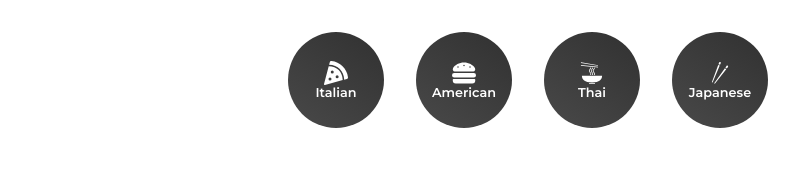
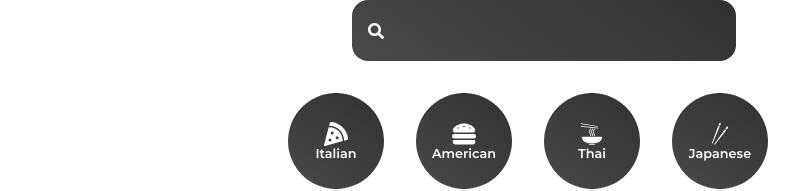
Before and after one commit to nsstarr/React-Recipe-App, a React (Create React App) app: page / in a window 1280 px wide. Shown: the top 191 px of the page, without its empty margins (96-895 px from the left). Built offline with nearby package versions, Linux system fonts and the light colour scheme; no server answers.

Commit message:
implement search functionality so that recipes can be found by word in the search bar

```diff
--- a/src/App.js
+++ b/src/App.js
@@ -1,11 +1,13 @@
 import Pages from "./pages/Pages.jsx";
 import Category from "./components/Category.jsx";
 import { BrowserRouter } from "react-router-dom";
+import Search from "./components/Search.jsx";
 
 function App() {
   return (
     <div className="App">
       <BrowserRouter>
+        <Search />
         <Category />
         <Pages />
       </BrowserRouter>
--- a/src/components/Category.jsx
+++ b/src/components/Category.jsx
@@ -59,7 +59,9 @@
   background: linear-gradient(to right, #f27121, #e94057);
    svg {
     color: white;
-
+   }
+   h4 {
+    color: white;
    }
 }
 `
--- /dev/null
+++ b/src/components/Search.jsx
@@ -0,0 +1,54 @@
+import React from "react";
+import styled from "styled-components";
+import { useState } from "react";
+import { FaSearch } from "react-icons/fa";
+import {useNavigate} from 'react-router-dom'
+
+function Search() {
+  const [input, setInput] = useState("");
+  const navigate = useNavigate();
+  const submitHandler = (e) => {
+    e.preventDefault()
+    navigate('/searched/'+ input)
+  }
+
+  return (
+    <FormStyle onSubmit = {submitHandler}>
+      <div>
+        <FaSearch />
+        <input
+          onChange={(e) => setInput(e.target.value)}
+          type="text"
+          value={input}
+        />
+      </div>
+    </FormStyle>
+  );
+}
+const FormStyle = styled.form`
+  margin: 0rem 20rem;
+  div {
+    width: 100%;
+    position: relative;
+  }
+  input {
+    border: none;
+    background: linear-gradient(35deg, #494949, #313131);
+    font-size: 1.5rem;
+    color: white;
+    padding: 1rem 3rem;
+    border: none;
+    border-radius: 1rem;
+    outline: none;
+    width: 100%;
+  }
+  svg {
+    position: absolute;
+    top: 50%;
+    left: 0%;
+    transform: translate(100%, -50%);
+    color: white;
+  }
+`;
+
+export default Search;
--- a/src/pages/Pages.jsx
+++ b/src/pages/Pages.jsx
@@ -2,12 +2,14 @@
 import Home from "./Home";
 import { Route, Routes} from "react-router-dom";
 import Cuisine from "./Cuisine";
+import Searched from "./Searched";
 
 function Pages() {
   return (
       <Routes>
         <Route path="/" element={<Home />} />
         <Route path="/cuisine/:type" element={<Cuisine />} />
+        <Route path="/searched/:search" element={<Searched/>}/>
       </Routes>
   );
 }
--- /dev/null
+++ b/src/pages/Searched.jsx
@@ -0,0 +1,54 @@
+import styled from 'styled-components'
+import {useState, useEffect} from 'react'
+import {useParams} from 'react-router-dom'
+
+function Searched() {
+    const [searchedRecipes, setSearchedRecipes] = useState([]);
+    let params = useParams()
+    const getSearched = async (name) => {
+      const data = await fetch(
+        `https://api.spoonacular.com/recipes/complexSearch?apiKey=${process.env.REACT_APP_API_KEY}&query=${name}`
+      );
+      const recipes = await data.json();
+      setSearchedRecipes(recipes.results);
+    };
+
+    useEffect(() => {
+    getSearched(params.search);
+    }, [params.search])
+  return (
+    <Grid>
+        {searchedRecipes.map((item) => {
+            return(
+                <Card key = {item.id}>
+                <img src={item.image} alt=''/>
+                <h4>{item.title}</h4>
+                </Card>
+            )
+        })}
+    </Grid>
+  )
+}
+
+const Grid = styled.div`
+  display: grid;
+  grid-template-columns: repeat(auto-fit, minmax(20rem, 1fr));
+  grid-gap: 3rem;
+`;
+
+const Card = styled.div`
+  img {
+    width: 100%;
+    border-radius: 2rem;
+  }
+  a {
+    text-decoration: none;
+  }
+  h4 {
+    text-align: center;
+    padding: 1rem;
+  }
+`;
+
+
+export default Searched
```
